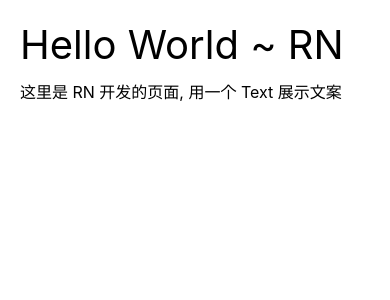
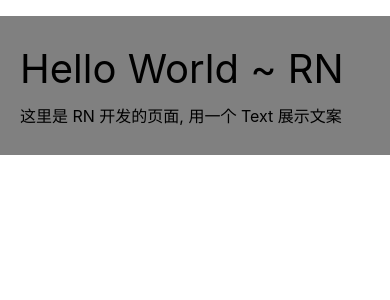
Before and after one commit to HeCaser/RNForHarmony, a React Native app: screen / in a window 390 px wide. Shown: the top 300 px of the page. Built offline with nearby package versions, Linux system fonts and the light colour scheme.

Commit message:
feat: ui 微调

```diff
--- a/App.tsx
+++ b/App.tsx
@@ -20,7 +20,8 @@ const App = () => {
 export default App;
 const styles = StyleSheet.create({//创建样式
   container: {
-    backgroundColor: 'white',
+    backgroundColor: 'gray',
+    marginTop: 16,
     height: '100%',
     justifyContent: 'center',
     padding: 20,
--- a/pages/init_param/InitParam.tsx
+++ b/pages/init_param/InitParam.tsx
@@ -10,7 +10,7 @@ const InitParam = (prop: object) => {
         console.log(`hepan 参数 = ${JSON.stringify(prop)}`)
     }
     return (
-        <View style={{ width: '100%', height: '100%', marginTop: 100, padding: 20, backgroundColor: 'gray' }}>
+        <View style={{ width: '100%', height: '100%', marginTop: 10, padding: 20, backgroundColor: 'gray' }}>
             <Button title='点击打印初始化参数' onPress={printProp}></Button>
             <Text style={{ marginTop: 20 }}>
                 初始化参数:{JSON.stringify(prop)}
```
